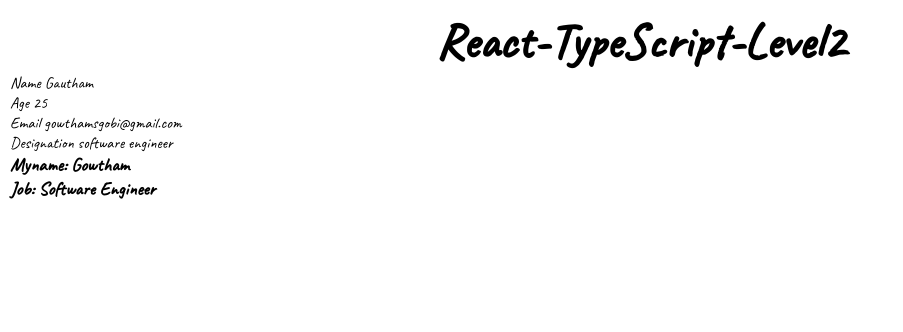
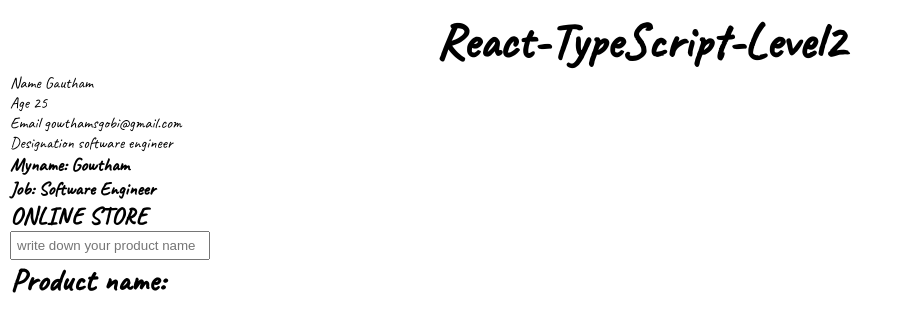
Before and after one commit to Stylish-Developer/React-TS, a React (Create React App) app: page / in a window 1280 px wide. Shown: the top 332 px of the page, without its empty margins (0-903 px from the left). Built offline with nearby package versions, Linux system fonts and the light colour scheme.

Commit message:
localrepository updated from remote development repository

```diff
--- a/src/App.tsx
+++ b/src/App.tsx
@@ -3,6 +3,7 @@ import { FC } from 'react';
 import './App.css';
 import Person from './components/Person';
 import ClassComponent from './components/Clscomponent';
+import Product from './components/Product';
 
 // -- ROOT COMPONENT OF THIS APPLICATION
 const App: FC = () => {
@@ -12,6 +13,7 @@ const App: FC = () => {
         <h1 className='title'>React-TypeScript-Level2</h1>
         <Person name="Gautham" age={25} email='gowthamsgobi@gmail.com' designation='software engineer' />
         <ClassComponent job="Software Engineer" />
+        <Product />
       </div>
     </>
   )
--- /dev/null
+++ b/src/components/Product.tsx
@@ -0,0 +1,20 @@
+import { ChangeEvent, useState } from "react";
+import Input from "./input";
+
+const Product = () => {
+    const [pName, setPName] = useState<string>("");
+
+    const handleChange = (e: ChangeEvent<HTMLInputElement>): void => {
+        setPName(e.target.value)
+    }
+
+    return (
+        <>
+            <h2>ONLINE STORE</h2>
+            <Input placeholder="write down your product name" value={pName} onChange={handleChange} />
+            <h1>Product name: {pName}</h1>
+        </>
+    )
+}
+
+export default Product;
--- /dev/null
+++ b/src/components/input/MyInput.tsx
@@ -0,0 +1,21 @@
+import { ChangeEvent } from "react";
+import '../input/input.css';
+
+// -- props type
+interface Props {
+    placeholder: string;
+    value: string;
+    onChange: (e: ChangeEvent<HTMLInputElement>) => void
+}
+
+const MyInput = (props: Props) => {
+    const { placeholder, value, onChange } = props;
+
+    //You can convert the value to a string using the toString() method.
+    const inputClassName = 'input-style';
+    return (
+        <input placeholder={placeholder} value={value} onChange={onChange} className={inputClassName.toString()} />
+    )
+}
+
+export default MyInput;
--- /dev/null
+++ b/src/components/input/index.tsx
@@ -0,0 +1,19 @@
+import { ChangeEvent } from "react";
+import MyInput from "./MyInput";
+
+// -- props types
+interface Props {
+    placeholder: string;
+    value: string;
+    onChange: (e: ChangeEvent<HTMLInputElement>) => void;
+}
+const Input = (props: Props) => {
+    const { placeholder,value,onChange } = props;
+    return (
+        <>
+            <MyInput placeholder={placeholder} value={value} onChange={onChange}/>
+        </>
+    )
+}
+
+export default Input;
--- /dev/null
+++ b/src/components/input/input.css
@@ -0,0 +1,5 @@
+.input-style {
+    padding: 5px;
+    height: auto;
+    width: 200px;
+}
```
